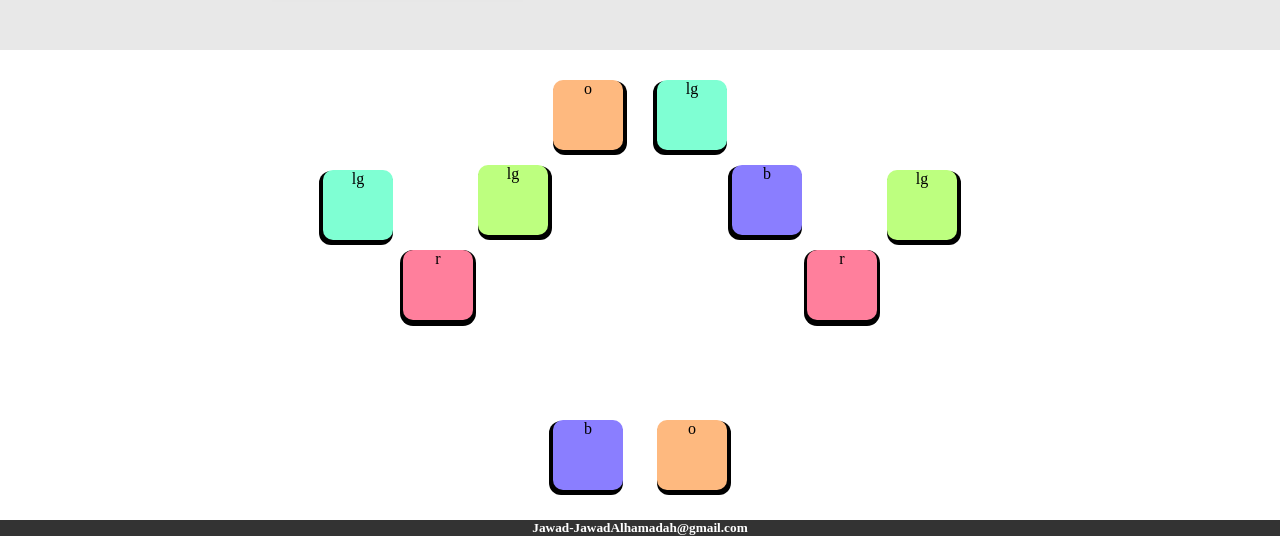
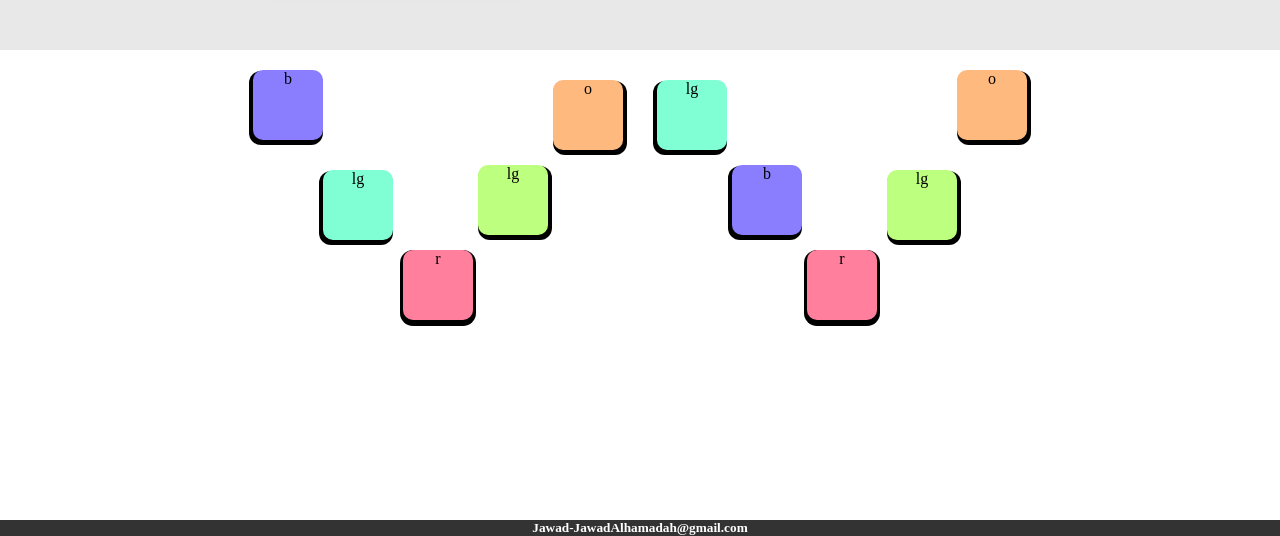
Before and after one commit to Jawad-Alhamadah/ccs-masonry-lab, a plain HTML site: page index.html in a window 1280 px wide. Shown: the part 368-904 px from the top of the page. Drawn offline with Linux system fonts and the light colour scheme.

Commit message:
masonry styling

```diff
--- a/index.html
+++ b/index.html
@@ -43,7 +43,7 @@
                 <div class="lime-green lime-green-left-side">lg</div>
                 <div class="red red-left-side">r</div>
                 <div class="light-green light-green-left-side">lg</div>
-                <div class="blue clr-box-3">b</div>
+                <div class="blue blue-right-left">b</div>
 
 
 
@@ -53,7 +53,7 @@
                 <div class="blue blue-right-side">b</div>
                 <div class="red red-right-side">r</div>
                 <div class="lime-green lime-green-right-side">lg</div>
-                <div class="orange clr-box-11">o</div>
+                <div class="orange orange-right-left">o</div>
 
 
 
--- a/style.css
+++ b/style.css
@@ -136,3 +136,15 @@ div {
     left: 230px;
 
  }
+
+.blue-right-left{
+    position: relative;
+    bottom: 350px;
+    right: 300px;
+}
+
+.orange-right-left{
+    position: relative;
+    bottom: 350px;
+    left: 300px;
+}
```
